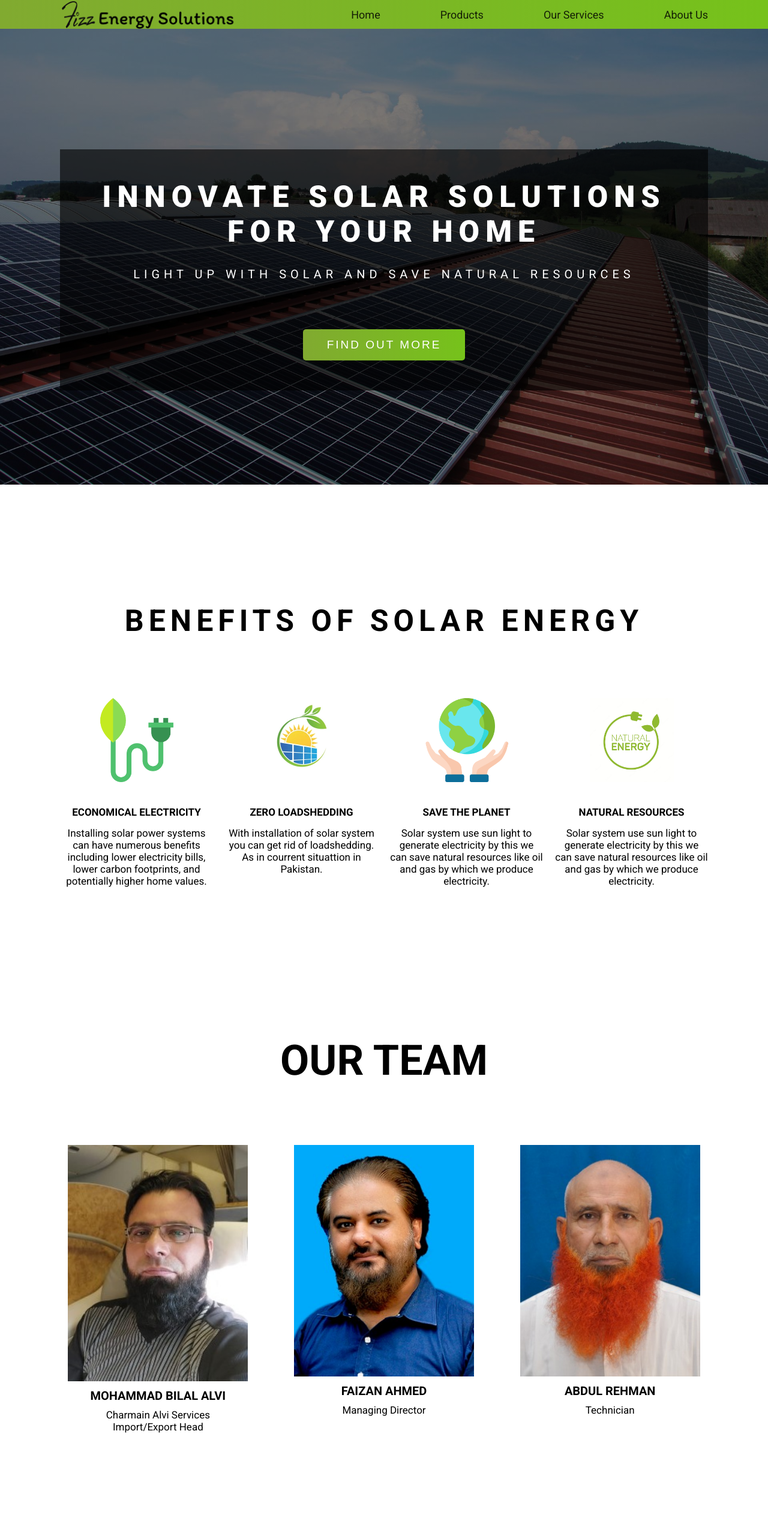
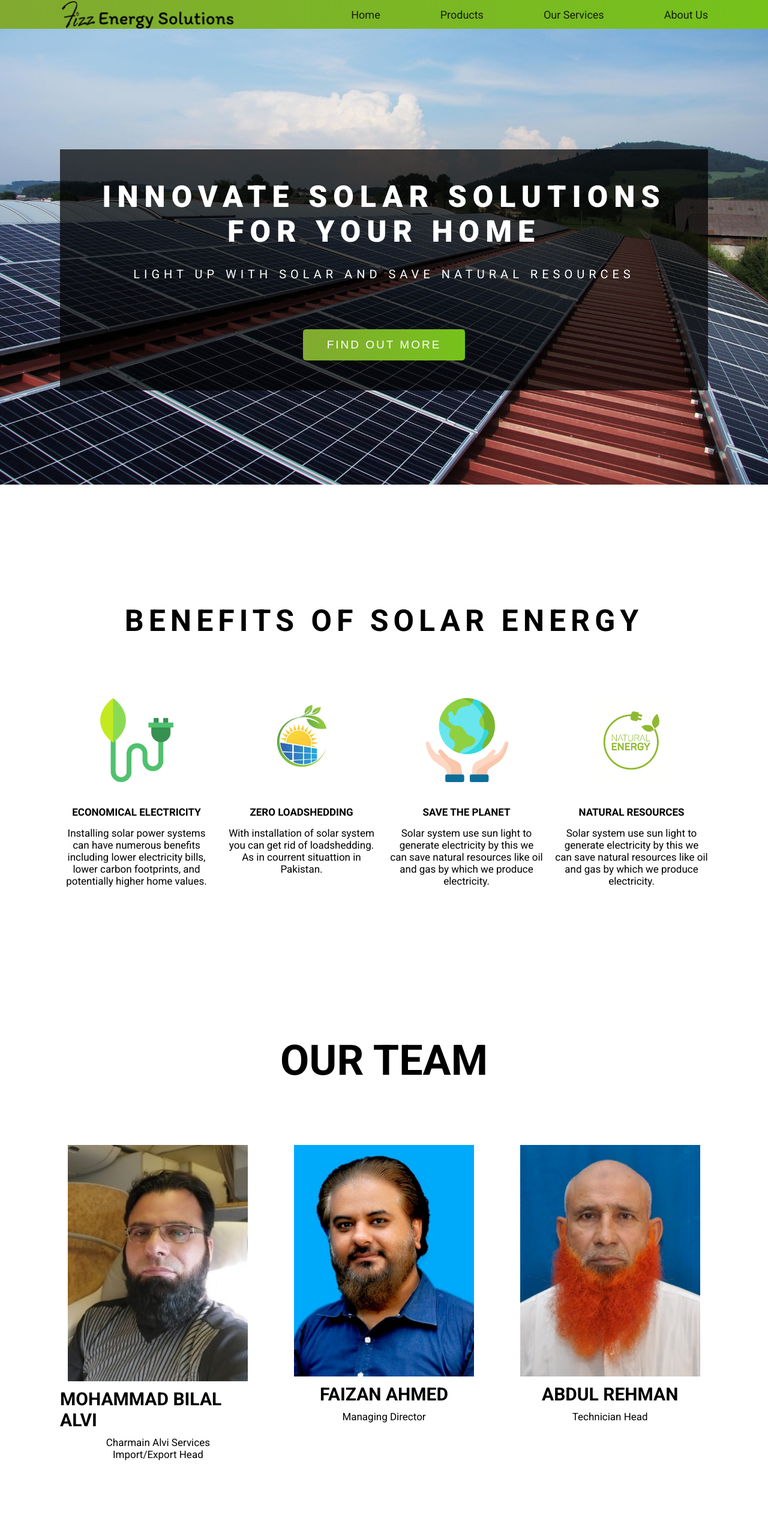
Before and after one commit to ismailinayat/fizz-energies, a Next.js app: page / in a window 1280 px wide. Shown: the top 2566 px of the page at 60% size. Built offline with nearby package versions, Linux system fonts and the light colour scheme.

Commit message:
fixed few style bugs

```diff
--- a/components/Team.jsx
+++ b/components/Team.jsx
@@ -48,7 +48,7 @@ function Team() {
           </div>
 
           <div className="member__designation">
-            <p>Technician</p>
+            <p>Technician Head</p>
           </div>
         </div>
       </div>
--- a/components/WhyUs.jsx
+++ b/components/WhyUs.jsx
@@ -4,7 +4,7 @@ const WhyUs = () => {
   return (
     <div className="whyus__container">
       <div className="container__img">
-        <img src="iphone-13.png" alt="" />
+        <img src="/iphone-13.png" alt="Fizz Energies Mobile Logo" />
       </div>
       <div className="container__main">
         <div className="container__heading">
--- a/styles/globals.scss
+++ b/styles/globals.scss
@@ -130,7 +130,7 @@ body {
 
       @include respond (tab-port) {
         display: block;
-        top: 2.3rem;
+        top: 1.9rem;
       }
       .navigation__button {
 
@@ -254,7 +254,7 @@ body {
 }
 
 .header {
-  background-image: linear-gradient(to right, rgba(black, 0.5), rgba(black, 0.5)), url("../public/header_img.jpg");
+  background-image: linear-gradient(to right, rgba(black, 0), rgba(black, 0)), url("../public/header_img.jpg");
   background-repeat: no-repeat;
   background-size: cover;
   background-position: bottom;
@@ -273,13 +273,13 @@ body {
   }
 
   &-content {
-    background-color: rgba(0, 0, 0, 0.35);
+
+    background-color: rgba($color-black, 0.7);
     display: flex;
     flex-direction: column;
     align-items: center;
     max-width: 120rem;
     color: $colorFontWhite;
-    background-color: rgba($color-black, 0.6);
     padding: 5rem;
     margin: 0 auto;
     transform: translateY(50%);
@@ -645,7 +645,7 @@ body {
 
       .member__name {
         h3 {
-          font-size: 2rem;
+          font-size: 3rem;
           margin: 1rem 0;
           text-transform: uppercase;
         }
```
